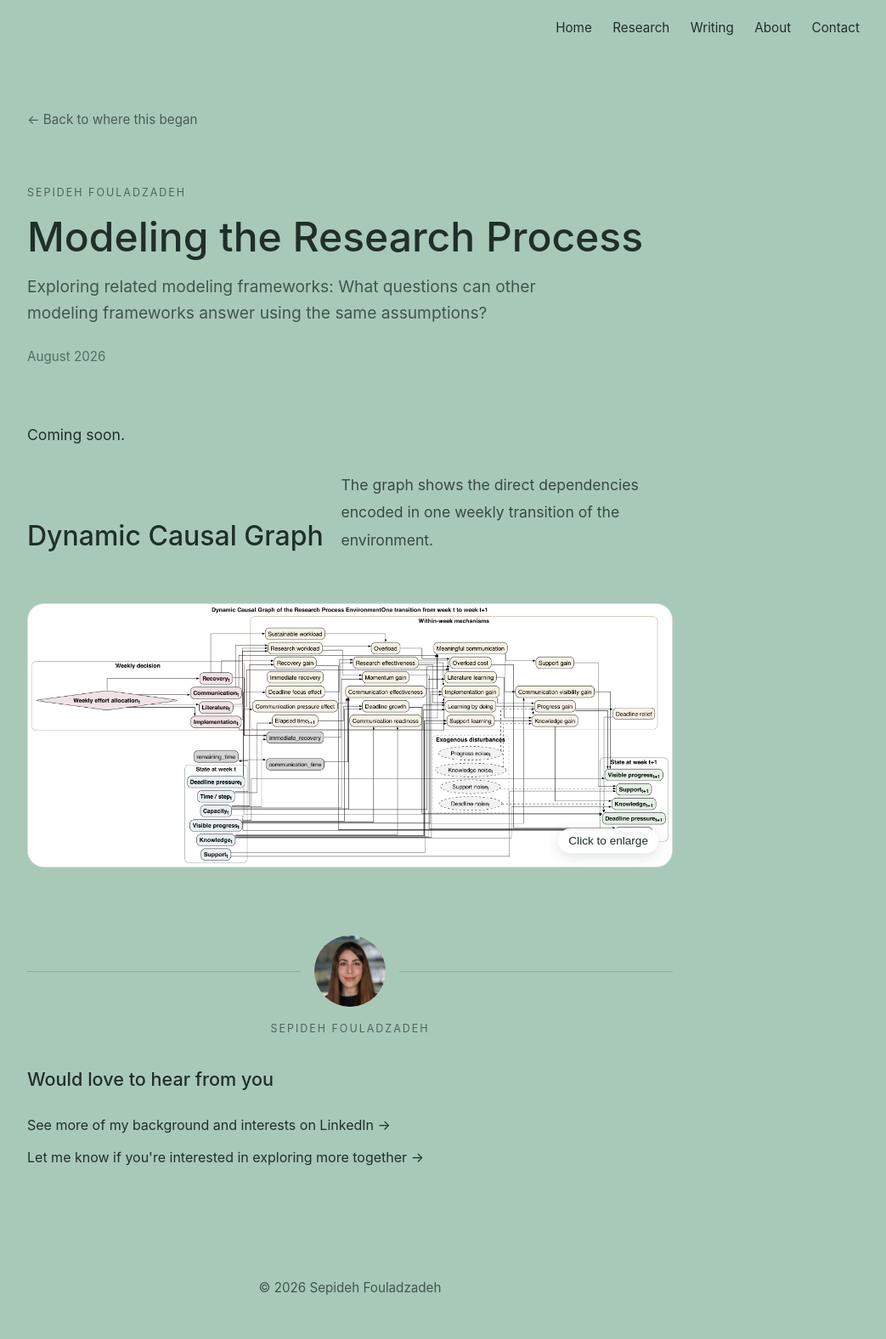
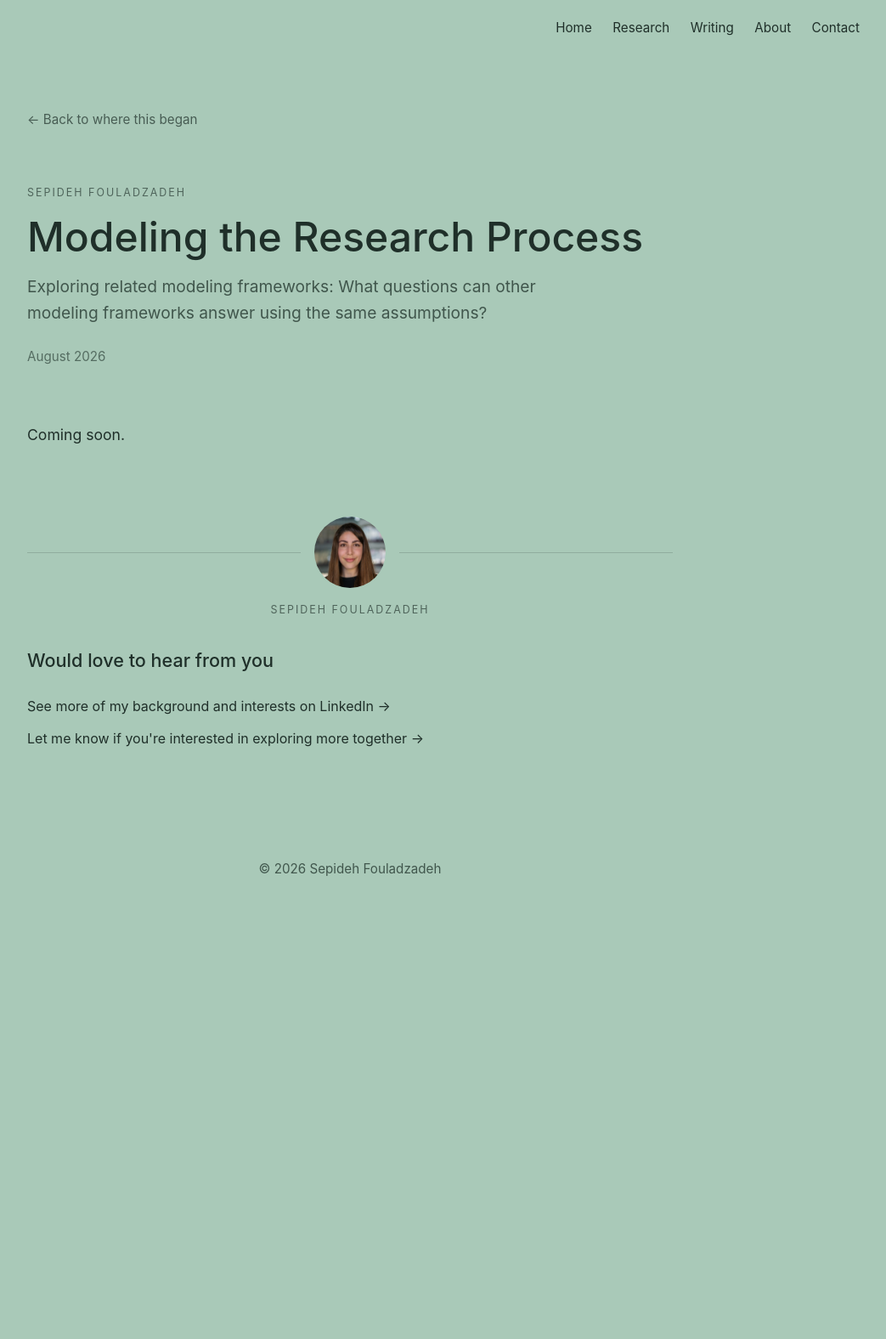
Before and after one commit to SepidehFouladzadeh/SepidehFouladzadeh.github.io, a Jekyll site: the page built from _posts/2026-08-02-modeling-research.md, in a window 1280 px wide. Shown: the whole page at 85% size, without its empty margins (228-1271 px from the left). Built offline with Jekyll 4.4.1, drawn with Linux system fonts in a browser that asks for light colours; after the commit the page ends 1083 px from its top, so only the background shows below that.

Commit message:
refinements

```diff
--- a/_posts/2026-08-02-modeling-research.md
+++ b/_posts/2026-08-02-modeling-research.md
@@ -11,62 +11,3 @@ back_text: Back to where this began
 ---
 
 Coming soon.
-
-<section class="causal-graph-section">
-
-  <div class="section-heading">
-    <h2>Dynamic Causal Graph</h2>
-
-    <p>
-      The graph shows the direct dependencies encoded in one weekly
-      transition of the environment.
-    </p>
-  </div>
-
-  <figure class="causal-graph-preview">
-    <button
-      class="graph-open-button"
-      type="button"
-      aria-label="Open causal graph in a larger view"
-      aria-haspopup="dialog"
-      aria-controls="graph-modal"
-    >
-      <img
-        src="/assets/images/research_process_causal_graph.png"
-        alt="Dynamic causal graph of the research process environment"
-      >
-
-      <span>Click to enlarge</span>
-    </button>
-  </figure>
-
-  <div
-    class="graph-modal"
-    id="graph-modal"
-    role="dialog"
-    aria-modal="true"
-    aria-label="Expanded dynamic causal graph"
-    hidden
-  >
-    <div class="graph-modal-backdrop" data-close-graph></div>
-
-    <div class="graph-modal-window">
-      <button
-        class="graph-modal-close"
-        type="button"
-        aria-label="Close expanded graph"
-        data-close-graph
-      >
-        ×
-      </button>
-
-      <div class="graph-modal-image-wrapper">
-        <img
-          src="/assets/images/research_process_causal_graph.png"
-          alt="Expanded dynamic causal graph of the research process environment"
-        >
-      </div>
-    </div>
-  </div>
-
-</section>
```
